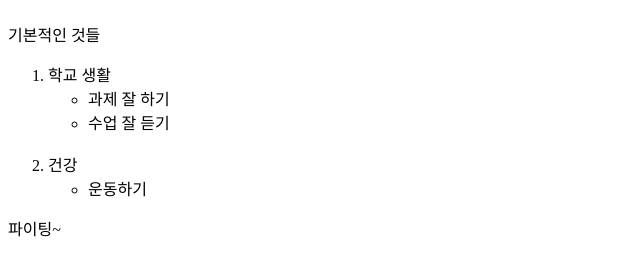
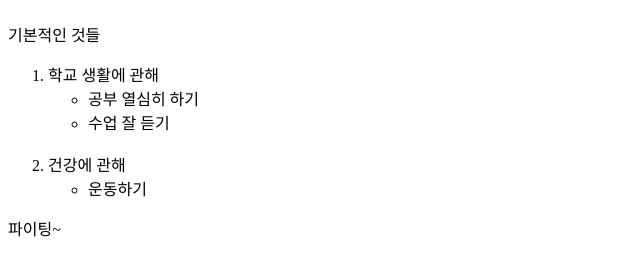
Before and after one commit to kimshinhye08/Repository, a plain HTML site: page index.html in a window 1280 px wide. Shown: the part 67-342 px from the top of the page, without its empty margins (0-640 px from the left). Drawn offline with Linux system fonts and the light colour scheme.

Commit message:
Update index.html

```diff
--- a/index.html
+++ b/index.html
@@ -9,15 +9,15 @@
 <p>기본적인 것들</p>
 
 <OL>
-<li>학교 생활</li>
+<li>학교 생활에 관해</li>
 <UL>
-<li>과제 잘 하기</li>
+<li>공부 열심히 하기</li>
 <li>수업 잘 듣기</li>
 </UL>
 
 <br>
 
-<li>건강</li>
+<li>건강에 관해</li>
 <UL>
 <li>운동하기</li>
 </UL>
```
